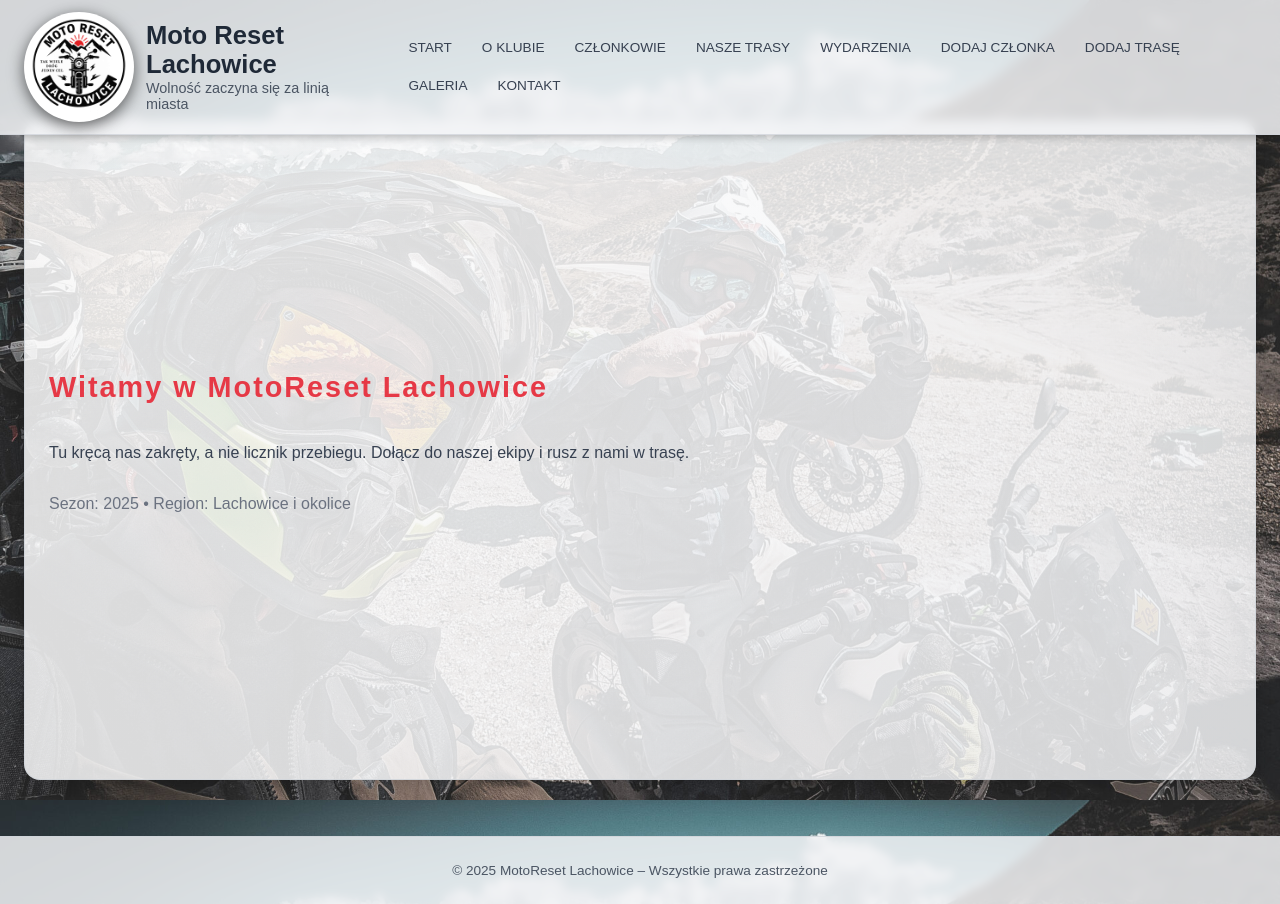
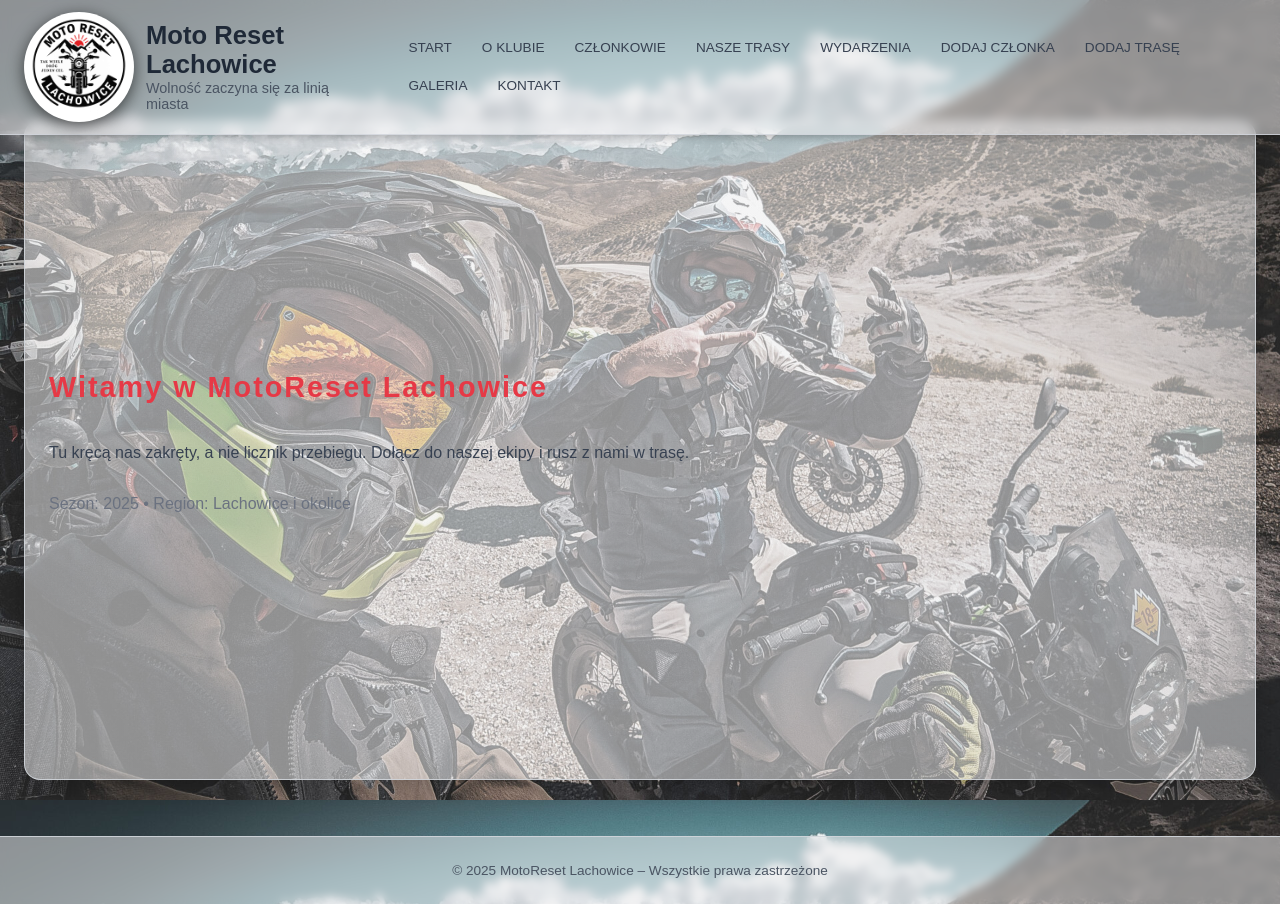
Before and after one commit to Mariusz-Trzop/MotoResetLachowice, a plain HTML site: page index.html in a window 1280 px wide. Drawn offline with nearby package versions, Linux system fonts and the light colour scheme.

Commit message:
change background2

```diff
--- a/style.css
+++ b/style.css
@@ -35,7 +35,7 @@ header {
     z-index: 10;
 
     /* półprzezroczyste tło + blur */
-    background: rgba(243, 244, 246, 0.85);
+    background: rgba(243, 244, 246, 0.50);
     backdrop-filter: blur(6px);
 
     color: #1f2937;
@@ -228,8 +228,8 @@ main {
 .hero {
     background: linear-gradient(
         135deg,
-        rgba(255, 255, 255, 0.85),
-        rgba(243, 244, 246, 0.85)
+        rgba(255, 255, 255, 0.50),
+        rgba(243, 244, 246, 0.50)
     );
     border-radius: 16px;
     padding: 28px 24px;
@@ -280,7 +280,7 @@ main {
 }
 
 .card {
-    background: rgba(255, 255, 255, 0.85);
+    background: rgba(255, 255, 255, 0.50);
     border-radius: 12px;
     padding: 14px 16px;
     border: 1px solid rgba(209, 213, 219, 0.9);
@@ -384,7 +384,7 @@ main {
 /* STOPKA */
 
 footer {
-    background: rgba(243, 244, 246, 0.85);
+    background: rgba(243, 244, 246, 0.50);
     color: #4b5563;
     padding: 12px 24px;
     text-align: center;
```
Also changed, not shown: 1 other file.
